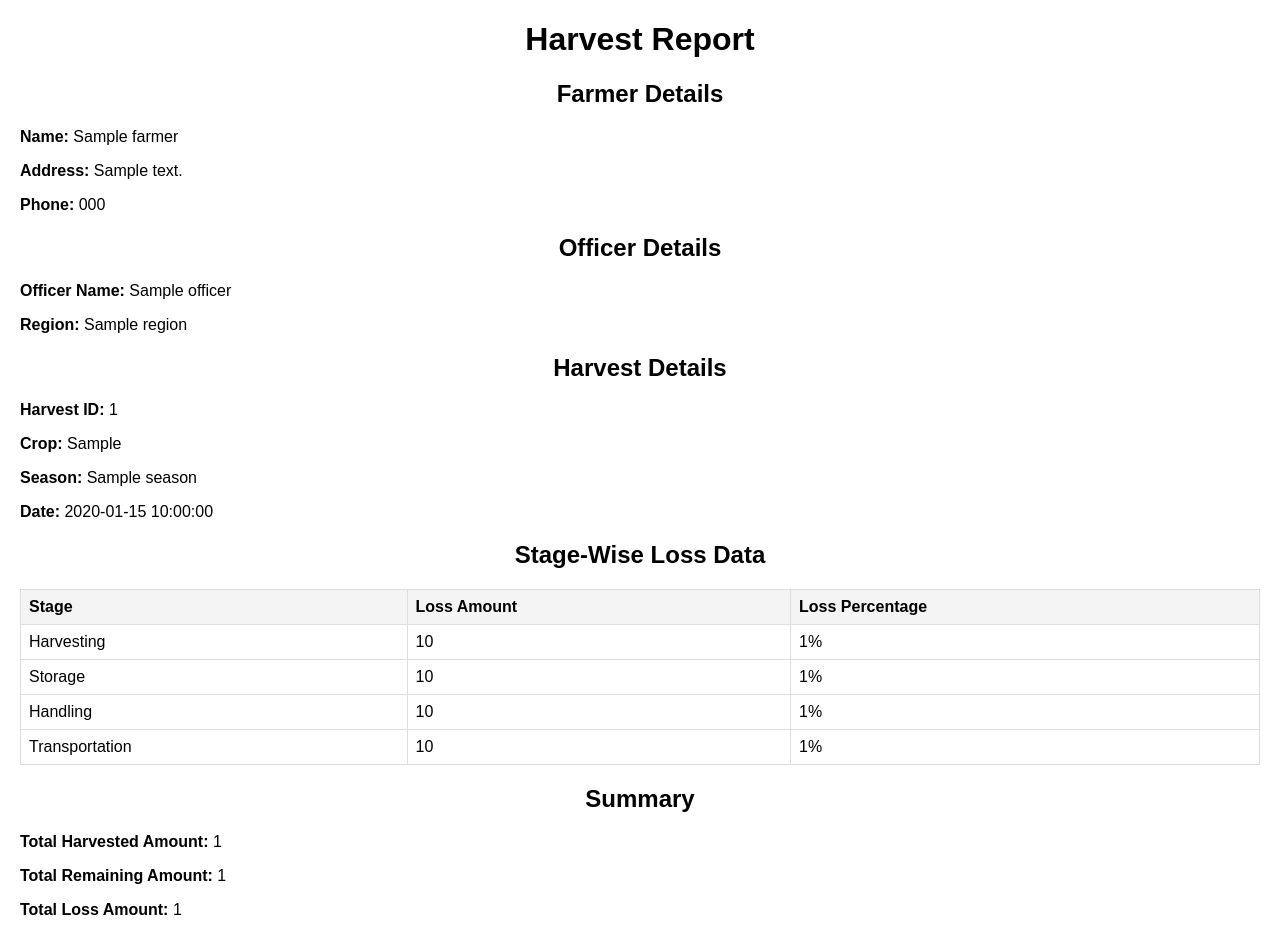
After one commit to yusaislam48/HarvestHub, a Flask app: template templates/report_template.html in a window 1280 px wide. The commit adds this page. Run offline with Flask 3, Linux system fonts and the light colour scheme; the template is opened without the code that fills it: most values are stand-ins (such as "Sample title", 1, 10 or a date in 2020).

Commit message:
added a report generate button

```diff
--- a/app.py
+++ b/app.py
@@ -1,8 +1,9 @@
-from flask import Flask, render_template, request, redirect, url_for, session, jsonify
+from flask import Flask, render_template, request, redirect, url_for, session, jsonify, make_response
 import mysql.connector
 from config import DB_CONFIG  # Your MySQL credentials from config.py
-
-
+from reportlab.lib.pagesizes import letter
+from reportlab.pdfgen import canvas
+from io import BytesIO
 
 app = Flask(__name__)
 app.secret_key = 'your_secret_key'  # Change this to a random string for production use
@@ -367,6 +368,67 @@ def get_loss_data():
         db.close()
 
 
+
+
+@app.route('/generate_report', methods=['GET'])
+def generate_report():
+    farmer_id = request.args.get('farmer_id')
+    harvest_id = request.args.get('harvest_id')
+
+    db = get_db_connection()
+    cursor = db.cursor(dictionary=True)
+
+    # Fetch Farmer Details
+    cursor.execute("SELECT * FROM farmers WHERE id = %s", (farmer_id,))
+    farmer = cursor.fetchone()
+
+    # Fetch Harvest Details
+    cursor.execute("SELECT * FROM harvest_details WHERE id = %s AND farmer_id = %s", (harvest_id, farmer_id))
+    harvest = cursor.fetchone()
+
+    # Fetch Stage Data
+    cursor.execute("""
+        SELECT
+            COALESCE(hs.loss_amount, 0) AS harvesting_loss,
+            COALESCE(ss.loss_amount, 0) AS storage_loss,
+            COALESCE(hnd.loss_amount, 0) AS handling_loss,
+            COALESCE(ts.loss_amount, 0) AS transport_loss
+        FROM harvest_details h
+        LEFT JOIN harvesting_stage hs ON h.id = hs.harvest_id AND h.farmer_id = hs.farmer_id
+        LEFT JOIN storage_stage ss ON h.id = ss.harvest_id AND h.farmer_id = ss.farmer_id
+        LEFT JOIN handling_stage hnd ON h.id = hnd.harvest_id AND h.farmer_id = hnd.farmer_id
+        LEFT JOIN transportation_stage ts ON h.id = ts.harvest_id AND h.farmer_id = ts.farmer_id
+        WHERE h.farmer_id = %s AND h.id = %s
+    """, (farmer_id, harvest_id))
+    stage_data = cursor.fetchone()
+
+    cursor.close()
+    db.close()
+
+    # Generate PDF in memory
+    pdf_buffer = BytesIO()
+    c = canvas.Canvas(pdf_buffer, pagesize=letter)
+    c.drawString(100, 750, "Farmer Report")
+    c.drawString(100, 730, f"Farmer Name: {farmer['name']}")
+    c.drawString(100, 710, f"Harvest ID: {harvest['id']}")
+    c.drawString(100, 690, f"Harvesting Loss: {stage_data['harvesting_loss']} kg")
+    c.drawString(100, 670, f"Storage Loss: {stage_data['storage_loss']} kg")
+    c.drawString(100, 650, f"Handling Loss: {stage_data['handling_loss']} kg")
+    c.drawString(100, 630, f"Transport Loss: {stage_data['transport_loss']} kg")
+    c.save()
+
+    # Set the buffer's position to the beginning
+    pdf_buffer.seek(0)
+
+    # Create a Flask response with the PDF
+    response = make_response(pdf_buffer.getvalue())
+    response.headers['Content-Type'] = 'application/pdf'
+    response.headers['Content-Disposition'] = 'inline; filename=report.pdf'
+
+    pdf_buffer.close()
+    return response
+
+
 # Route: Logout
 @app.route('/logout')
 def logout():
--- /dev/null
+++ b/templates/report_template.html
@@ -0,0 +1,84 @@
+<!DOCTYPE html>
+<html lang="en">
+<head>
+  <meta charset="UTF-8">
+  <title>Harvest Report</title>
+  <style>
+    body {
+      font-family: Arial, sans-serif;
+      margin: 20px;
+    }
+    h1, h2 {
+      text-align: center;
+    }
+    table {
+      width: 100%;
+      border-collapse: collapse;
+      margin: 20px 0;
+    }
+    th, td {
+      border: 1px solid #ddd;
+      padding: 8px;
+      text-align: left;
+    }
+    th {
+      background-color: #f4f4f4;
+    }
+  </style>
+</head>
+<body>
+  <h1>Harvest Report</h1>
+  <h2>Farmer Details</h2>
+  <p><strong>Name:</strong> {{ report_data['farmer']['name'] }}</p>
+  <p><strong>Address:</strong> {{ report_data['farmer']['address'] }}</p>
+  <p><strong>Phone:</strong> {{ report_data['farmer']['phone'] }}</p>
+
+  <h2>Officer Details</h2>
+  <p><strong>Officer Name:</strong> {{ report_data['officer']['officer_name'] }}</p>
+  <p><strong>Region:</strong> {{ report_data['officer']['region'] }}</p>
+
+  <h2>Harvest Details</h2>
+  <p><strong>Harvest ID:</strong> {{ report_data['harvest']['id'] }}</p>
+  <p><strong>Crop:</strong> {{ report_data['harvest']['crop_type'] }}</p>
+  <p><strong>Season:</strong> {{ report_data['harvest']['season'] }}</p>
+  <p><strong>Date:</strong> {{ report_data['harvest']['harvest_date'] }}</p>
+
+  <h2>Stage-Wise Loss Data</h2>
+  <table>
+    <thead>
+      <tr>
+        <th>Stage</th>
+        <th>Loss Amount</th>
+        <th>Loss Percentage</th>
+      </tr>
+    </thead>
+    <tbody>
+      <tr>
+        <td>Harvesting</td>
+        <td>{{ report_data['stage_data']['harvesting_loss_amount'] }}</td>
+        <td>{{ report_data['stage_data']['harvesting_loss_percentage'] }}%</td>
+      </tr>
+      <tr>
+        <td>Storage</td>
+        <td>{{ report_data['stage_data']['storage_loss_amount'] }}</td>
+        <td>{{ report_data['stage_data']['storage_loss_percentage'] }}%</td>
+      </tr>
+      <tr>
+        <td>Handling</td>
+        <td>{{ report_data['stage_data']['handling_loss_amount'] }}</td>
+        <td>{{ report_data['stage_data']['handling_loss_percentage'] }}%</td>
+      </tr>
+      <tr>
+        <td>Transportation</td>
+        <td>{{ report_data['stage_data']['transport_loss_amount'] }}</td>
+        <td>{{ report_data['stage_data']['transport_loss_percentage'] }}%</td>
+      </tr>
+    </tbody>
+  </table>
+
+  <h2>Summary</h2>
+  <p><strong>Total Harvested Amount:</strong> {{ report_data['stage_data']['total_harvested'] }}</p>
+  <p><strong>Total Remaining Amount:</strong> {{ report_data['stage_data']['total_remaining'] }}</p>
+  <p><strong>Total Loss Amount:</strong> {{ report_data['stage_data']['total_loss'] }}</p>
+</body>
+</html>
```
Also changed, not shown: templates/analyticsAndReports.html (+16 -0 lines).
